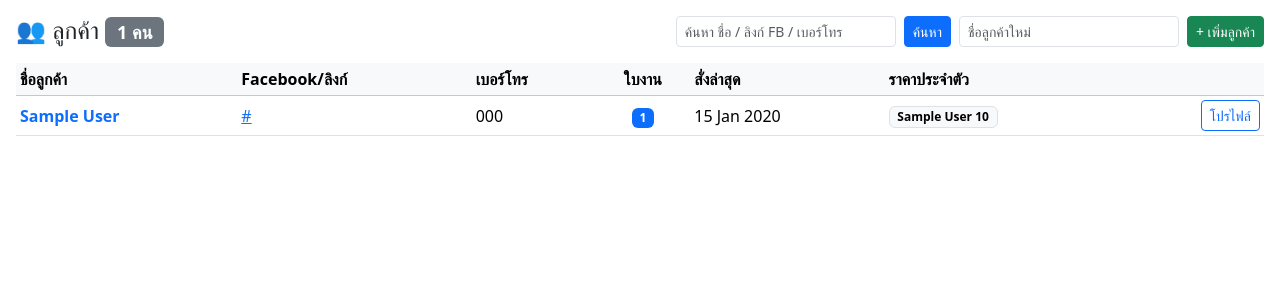
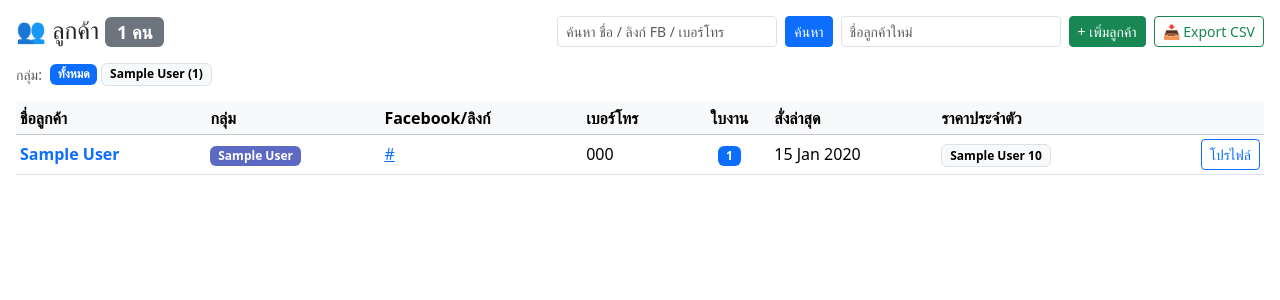
Before and after one commit to zoftdown/Claude-201-Order-V1, a Django app: page /customers/ in a window 1280 px wide. Shown: the part 56-356 px from the top of the page. Run offline with Django 5.2, Linux system fonts and the light colour scheme; a user stored in the database is signed in; tables that the repository leaves empty hold one stand-in row (values such as "Sample post"); some libraries are stand-ins or nearby versions.

Commit message:
feat(customers): กลุ่มลูกค้า — filter chips + tag editor + export CSV
- โปรไฟล์: checkbox กลุ่ม + สร้างกลุ่มใหม่ inline (คั่น comma)
- /customers/: chips filter (?tag= ร่วมกับ ?q=) + คอลัมน์กลุ่ม
- /customers/export/: CSV ตาม filter (BOM เดียวต้นไฟล์ ตาม Lessons 13)

Co-Authored-By: Claude Fable 5 <noreply@anthropic.com>

```diff
--- a/orders/urls.py
+++ b/orders/urls.py
@@ -11,6 +11,7 @@ urlpatterns = [
     # Customer profiles (เฟส 1 CRM)
     path('customers/', views.customer_list, name='customer_list'),
     path('customers/add/', views.customer_create, name='customer_create'),
+    path('customers/export/', views.customer_export_csv, name='customer_export_csv'),
     path('customers/<int:pk>/', views.customer_detail, name='customer_detail'),
     path('api/customers/', views.customer_search_api, name='customer_search_api'),
 
--- a/orders/views.py
+++ b/orders/views.py
@@ -1,6 +1,7 @@
 import json
 from datetime import datetime, time, timedelta
 from decimal import Decimal, InvalidOperation
+from urllib.parse import quote
 
 from django.conf import settings
 from django.contrib import messages
@@ -29,8 +30,8 @@ from .forms import (
     SLEEVE_SUGGESTIONS,
 )
 from .models import (
-    Customer, CustomerPrice, DepartmentPIN, ExtraImage, ExtraNameRow,
-    MasterImage, Order, StageLog, Tailor,
+    Customer, CustomerPrice, CustomerTag, DepartmentPIN, ExtraImage,
+    ExtraNameRow, MasterImage, Order, StageLog, Tailor,
 )
 from .qr_utils import generate_qr_svg
 
@@ -1399,15 +1400,16 @@ def custom_search(request):
 # ---------------------------------------------------------------------------
 
 
-@login_required
-def customer_list(request):
-    """รายชื่อลูกค้าทั้งหมด + ค้นหา (ชื่อ/ลิงก์/เบอร์) + สรุปจำนวนใบต่อคน."""
+def _filtered_customers(request):
+    """Queryset ลูกค้าตาม filter ปัจจุบัน (?q= ค้นหา + ?tag=<id> กลุ่ม) —
+    ใช้ร่วมกันระหว่างหน้ารายชื่อและ export CSV ให้ผลตรงกันเสมอ."""
     q = (request.GET.get('q') or '').strip()
+    tag_id = (request.GET.get('tag') or '').strip()
     customers = (
         Customer.objects
         .annotate(order_count=Count('orders', distinct=True),
                   last_order=Max('orders__created_date'))
-        .prefetch_related('prices')
+        .prefetch_related('prices', 'tags')
         .order_by('name')
     )
     if q:
@@ -1416,10 +1418,56 @@ def customer_list(request):
             Q(facebook_link__icontains=q) |
             Q(phone__icontains=q)
         )
+    active_tag = None
+    if tag_id.isdigit():
+        active_tag = CustomerTag.objects.filter(pk=int(tag_id)).first()
+        if active_tag:
+            customers = customers.filter(tags=active_tag)
+    return customers, q, active_tag
+
+
+@login_required
+def customer_list(request):
+    """รายชื่อลูกค้าทั้งหมด + ค้นหา (ชื่อ/ลิงก์/เบอร์) + filter กลุ่ม (เฟส 4)
+    + สรุปจำนวนใบต่อคน + ปุ่ม export CSV ตาม filter ปัจจุบัน."""
+    customers, q, active_tag = _filtered_customers(request)
+    all_tags = CustomerTag.objects.annotate(customer_count=Count('customers'))
     return render(request, 'orders/customer_list.html', {
         'customers': customers,
         'q': q,
+        'active_tag': active_tag,
+        'all_tags': all_tags,
     })
+
+
+@login_required
+def customer_export_csv(request):
+    """Export รายชื่อลูกค้าตาม filter ปัจจุบัน (?q= + ?tag=) เป็น CSV
+    เปิดใน Excel ได้ — ไว้ทำรายชื่อส่งข่าวส่วนลด/ของขวัญตามกลุ่ม.
+    charset ต้องเป็น utf-8 + เขียน BOM เองครั้งเดียว (Lessons ข้อ 13 — ห้าม utf-8-sig)."""
+    import csv
+
+    customers, q, active_tag = _filtered_customers(request)
+    filename = 'customers'
+    if active_tag:
+        filename += f'_{active_tag.name}'
+    resp = HttpResponse(content_type='text/csv; charset=utf-8')
+    resp['Content-Disposition'] = f"attachment; filename*=UTF-8''{quote(filename)}.csv"
+    resp.write('﻿')
+    writer = csv.writer(resp)
+    writer.writerow(['ชื่อลูกค้า', 'Facebook/ลิงก์', 'เบอร์โทร', 'กลุ่ม',
+                     'จำนวนใบงาน', 'สั่งล่าสุด', 'โน้ต'])
+    for c in customers:
+        writer.writerow([
+            c.name,
+            c.facebook_link,
+            c.phone,
+            ', '.join(t.name for t in c.tags.all()),
+            c.order_count,
+            c.last_order.strftime('%Y-%m-%d') if c.last_order else '',
+            c.note,
+        ])
+    return resp
 
 
 def _save_customer_prices(request, customer):
@@ -1449,9 +1497,24 @@ def _save_customer_prices(request, customer):
         CustomerPrice.objects.bulk_create(rows)
 
 
+def _save_customer_tags(request, customer):
+    """เซ็ตกลุ่มของลูกค้าจากฟอร์มโปรไฟล์ (เฟส 4): checkbox `tags` (id ที่ติ๊ก)
+    + ช่อง `new_tags` (ชื่อกลุ่มใหม่ คั่น comma — get_or_create แล้วติ๊กให้เลย)."""
+    tag_ids = [int(t) for t in request.POST.getlist('tags') if t.isdigit()]
+    tags = list(CustomerTag.objects.filter(pk__in=tag_ids))
+    new_names = (request.POST.get('new_tags') or '').split(',')
+    for raw in new_names:
+        tag_name = raw.strip()[:50]
+        if not tag_name:
+            continue
+        tag, _created = CustomerTag.objects.get_or_create(name=tag_name)
+        tags.append(tag)
+    customer.tags.set(tags)
+
+
 @login_required
 def customer_detail(request, pk):
-    """โปรไฟล์ลูกค้า: แก้ข้อมูล + ตารางราคา + ประวัติใบงานทั้งหมดของคนนั้น."""
+    """โปรไฟล์ลูกค้า: แก้ข้อมูล + ตารางราคา + กลุ่ม (tag) + ประวัติใบงานทั้งหมดของคนนั้น."""
     customer = get_object_or_404(Customer, pk=pk)
 
     if request.method == 'POST':
@@ -1463,6 +1526,7 @@ def customer_detail(request, pk):
             customer.note = (request.POST.get('note') or '').strip()
             customer.save()
             _save_customer_prices(request, customer)
+            _save_customer_tags(request, customer)
             messages.success(request, 'บันทึกข้อมูลลูกค้าแล้ว')
             return redirect('customer_detail', pk=customer.pk)
         messages.error(request, 'กรุณาระบุชื่อลูกค้า')
@@ -1476,6 +1540,8 @@ def customer_detail(request, pk):
         'customer': customer,
         'orders': orders,
         'prices': list(customer.prices.all()),
+        'all_tags': CustomerTag.objects.all(),
+        'customer_tags': list(customer.tags.all()),
     })
 
 
--- a/templates/orders/customer_list.html
+++ b/templates/orders/customer_list.html
@@ -17,8 +17,24 @@
                    placeholder="ชื่อลูกค้าใหม่" required>
             <button type="submit" class="btn btn-success btn-sm text-nowrap">+ เพิ่มลูกค้า</button>
         </form>
+        <a href="{% url 'customer_export_csv' %}?q={{ q|urlencode }}{% if active_tag %}&tag={{ active_tag.pk }}{% endif %}"
+           class="btn btn-outline-success btn-sm text-nowrap">📥 Export CSV</a>
     </div>
 </div>
+
+{# เฟส 4: filter กลุ่มลูกค้า — chip กดสลับกลุ่ม (คง q ค้นหาไว้), export ตาม filter นี้ #}
+{% if all_tags %}
+<div class="mb-3 d-flex align-items-center flex-wrap gap-1">
+    <span class="text-muted small me-1">กลุ่ม:</span>
+    <a href="{% url 'customer_list' %}?q={{ q|urlencode }}"
+       class="badge text-decoration-none {% if not active_tag %}text-bg-primary{% else %}text-bg-light border{% endif %}">ทั้งหมด</a>
+    {% for t in all_tags %}
+    <a href="{% url 'customer_list' %}?q={{ q|urlencode }}&tag={{ t.pk }}"
+       class="badge text-decoration-none {% if active_tag.pk == t.pk %}text-bg-primary{% else %}text-bg-light border{% endif %}">
+        {{ t.name }} ({{ t.customer_count }})</a>
+    {% endfor %}
+</div>
+{% endif %}
 
 {% if messages %}
     {% for message in messages %}
@@ -31,6 +47,7 @@
         <thead class="table-light">
             <tr>
                 <th>ชื่อลูกค้า</th>
+                <th>กลุ่ม</th>
                 <th>Facebook/ลิงก์</th>
                 <th>เบอร์โทร</th>
                 <th class="text-center">ใบงาน</th>
@@ -43,6 +60,11 @@
             {% for c in customers %}
             <tr>
                 <td class="fw-bold"><a href="{% url 'customer_detail' c.pk %}" class="text-decoration-none">{{ c.name }}</a></td>
+                <td>
+                    {% for t in c.tags.all %}
+                        <span class="badge" style="background-color:#5c6ac4;">{{ t.name }}</span>
+                    {% empty %}—{% endfor %}
+                </td>
                 <td style="max-width:220px; overflow:hidden; text-overflow:ellipsis; white-space:nowrap;">
                     {% if c.facebook_link %}<a href="{{ c.facebook_link }}" target="_blank" rel="noopener" title="{{ c.facebook_link }}">{{ c.facebook_link }}</a>{% else %}—{% endif %}
                 </td>
@@ -59,7 +81,7 @@
                 </td>
             </tr>
             {% empty %}
-            <tr><td colspan="7" class="text-center text-muted py-4">
+            <tr><td colspan="8" class="text-center text-muted py-4">
                 {% if q %}ไม่พบลูกค้าที่ค้นหา{% else %}ยังไม่มีโปรไฟล์ลูกค้า — ระบบจะสร้างให้อัตโนมัติเมื่อสร้างใบงานใหม่{% endif %}
             </td></tr>
             {% endfor %}
```
Also changed, not shown: templates/orders/customer_detail.html (+21 -0 lines).
